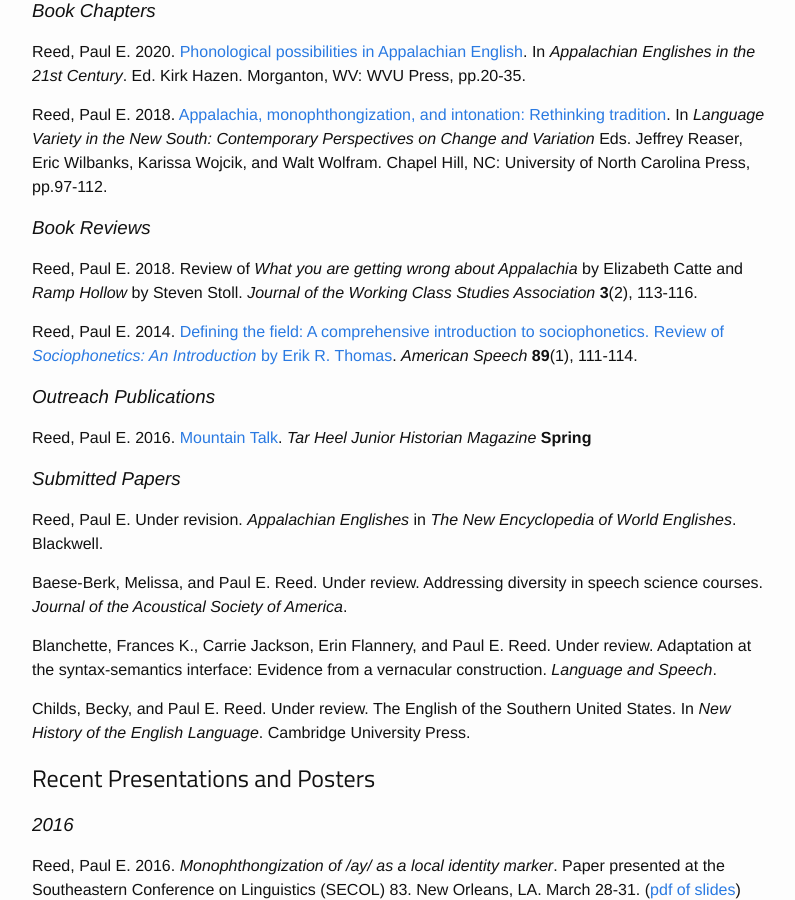
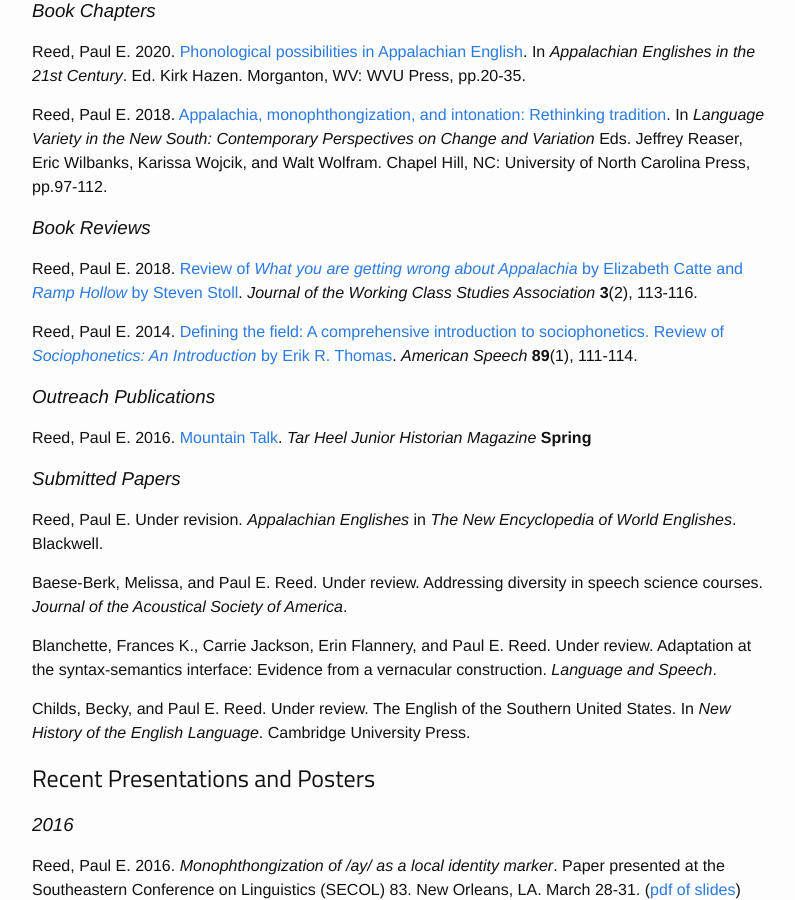
Before and after one commit to paulereed/paulereed.github.io, a Jekyll site: the page built from research.md, in a window 1280 px wide and 900 px high, scrolled down 1808 px. Shown: the whole window, without its empty margins (238-1033 px from the left). Built offline with Jekyll 4.4.1, drawn with Linux system fonts in a browser that asks for light colours; some web fonts are replaced; part of the change alters nothing that is shown.

```diff
--- a/research.md
+++ b/research.md
@@ -69,7 +69,7 @@ Reed, Paul E. 2018. [Appalachia, monophthongization, and intonation: Rethinking
 
 ### Book Reviews
 
-Reed, Paul E. 2018. Review of *What you are getting wrong about Appalachia* by Elizabeth Catte and *Ramp Hollow* by Steven Stoll. *Journal of the Working Class Studies Association* **3**(2), 113-116.
+Reed, Paul E. 2018. [Review of *What you are getting wrong about Appalachia* by Elizabeth Catte and *Ramp Hollow* by Steven Stoll](Reed_2018_Review_Catte_Stoll.pdf). *Journal of the Working Class Studies Association* **3**(2), 113-116.
 
 Reed, Paul E. 2014. [Defining the field: A comprehensive introduction to sociophonetics. Review of *Sociophonetics: An Introduction* by Erik R. Thomas](Reed_2014_ThomasReview.pdf). *American Speech* **89**(1), 111-114.
 
```
Also changed, not shown: 1 other file.
